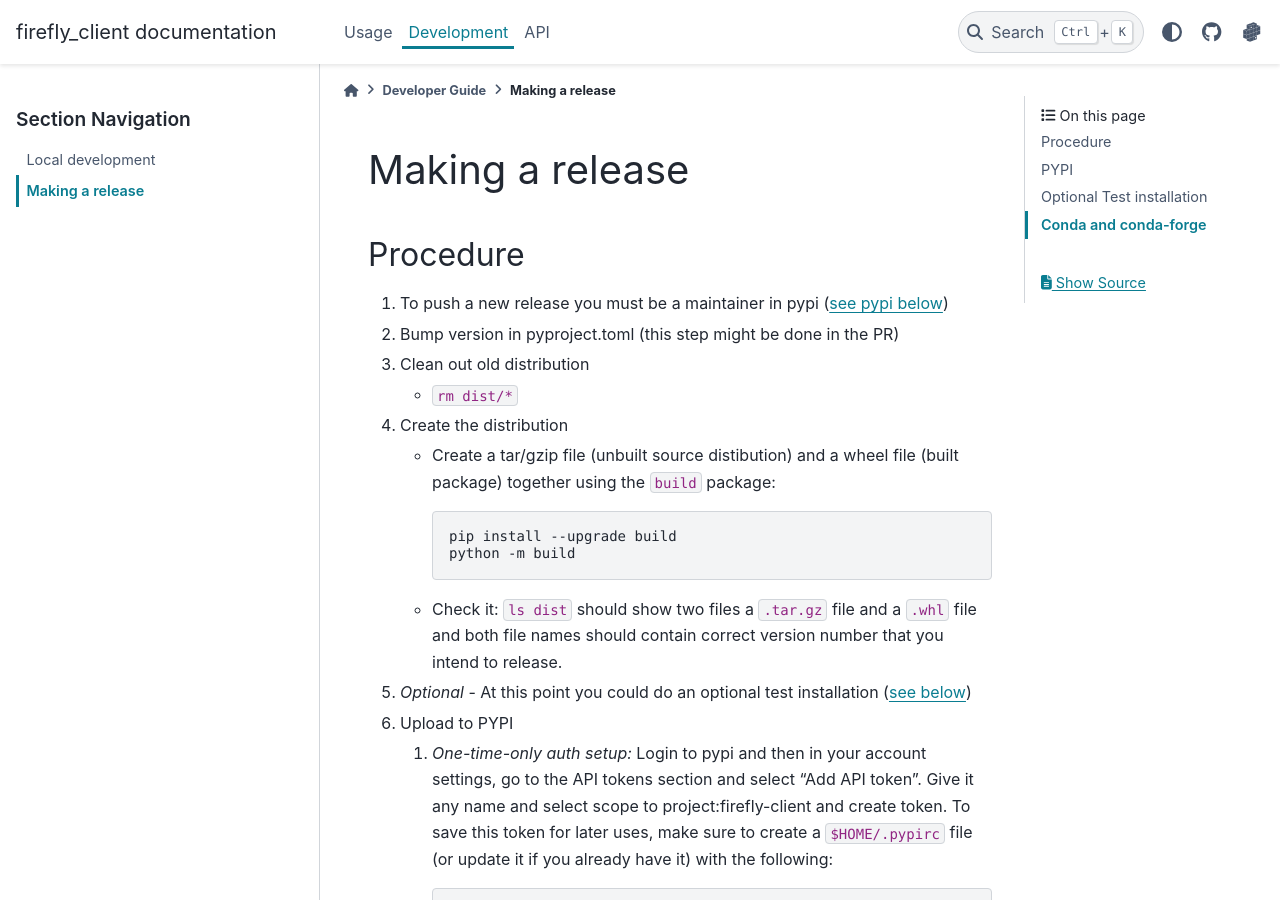
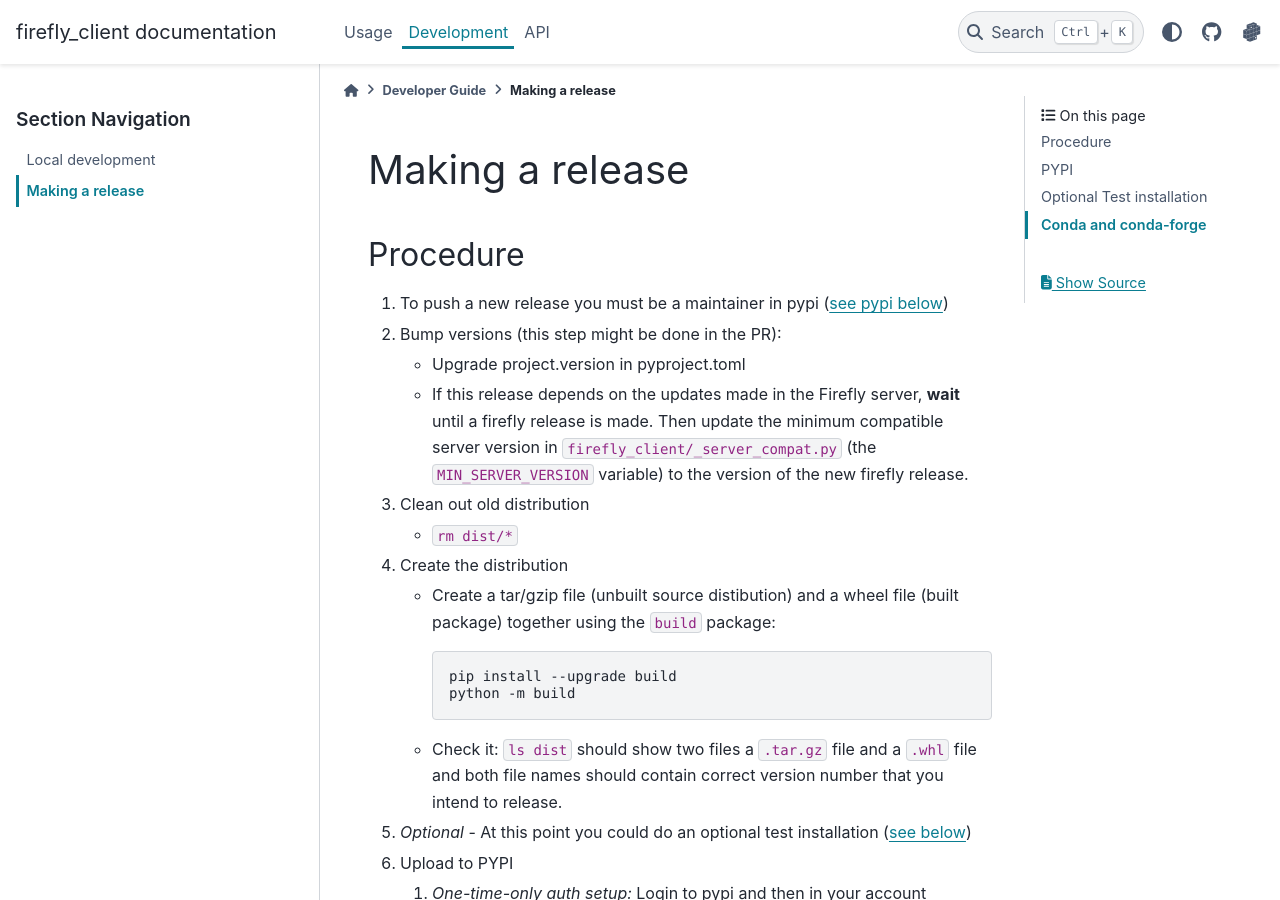
Before and after one commit to Caltech-IPAC/firefly_client, a Sphinx documentation site: the page built from docs/development/new-release-procedure.md, in a window 1280 px wide and 900 px high. Built offline with Sphinx 7.4.7 and the PyData theme 0.15.4, drawn with Linux system fonts in a browser that asks for light colours; pages that are not in the unit, such as notebooks, are missing from menus.

Commit message:
FIREFLY-1331: Update release procedure to clarify version bumping steps

```diff
--- a/docs/development/new-release-procedure.md
+++ b/docs/development/new-release-procedure.md
@@ -2,7 +2,9 @@
 
 ## Procedure
 1. To push a new release you must be a maintainer in pypi ([see pypi below](#pypi))
-2. Bump version in pyproject.toml  (this step might be done in the PR)
+2. Bump versions (this step might be done in the PR):
+   - Upgrade project.version in pyproject.toml
+   - If this release depends on the updates made in the Firefly server, **wait** until a firefly release is made. Then update the minimum compatible server version in `firefly_client/_server_compat.py` (the `MIN_SERVER_VERSION` variable) to the version of the new firefly release.
 3. Clean out old distribution
    - `rm dist/*`
 4. Create the distribution
```
